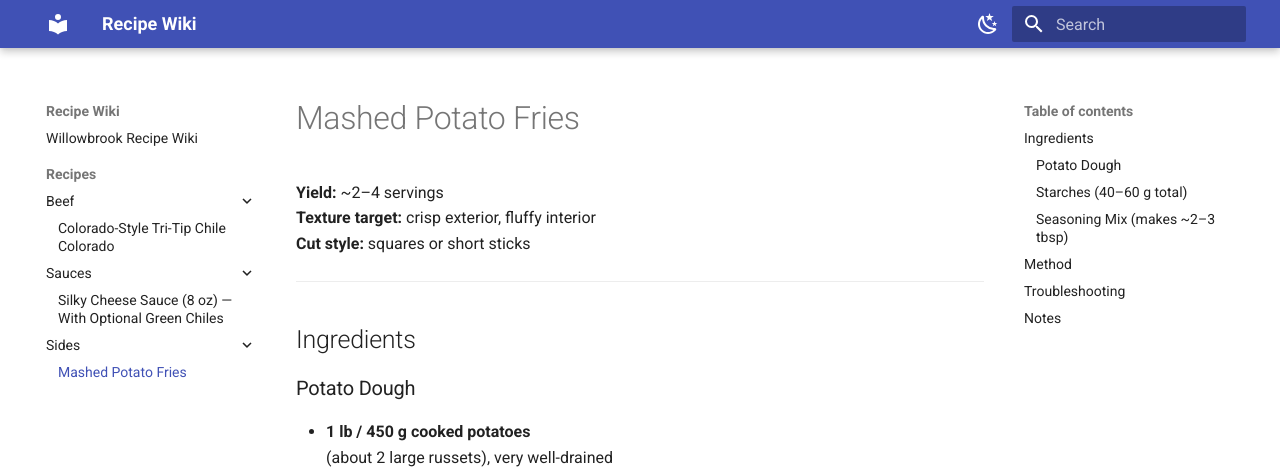
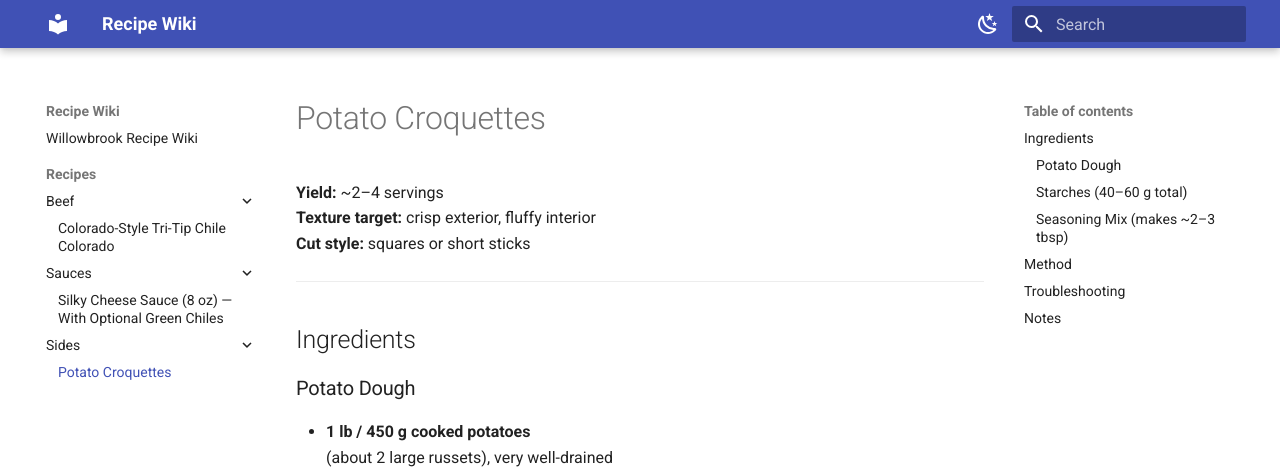
Before and after one commit to Solfood/recipes-wiki, an MkDocs documentation site: the page built from docs/recipes/sides/potato-croquettes.md, in a window 1280 px wide and 900 px high. Shown: the top 469 px of the window. Built offline with MkDocs 1.6.1 and Material for MkDocs 9.7.7, drawn with Linux system fonts in a browser that asks for light colours.

Commit message:
update croquettes name

```diff
--- a/docs/recipes/sides/potato-croquettes.md
+++ b/docs/recipes/sides/potato-croquettes.md
@@ -1,4 +1,4 @@
-# Mashed Potato Fries
+# Potato Croquettes
 
 **Yield:** ~2–4 servings
 **Texture target:** crisp exterior, fluffy interior
```
